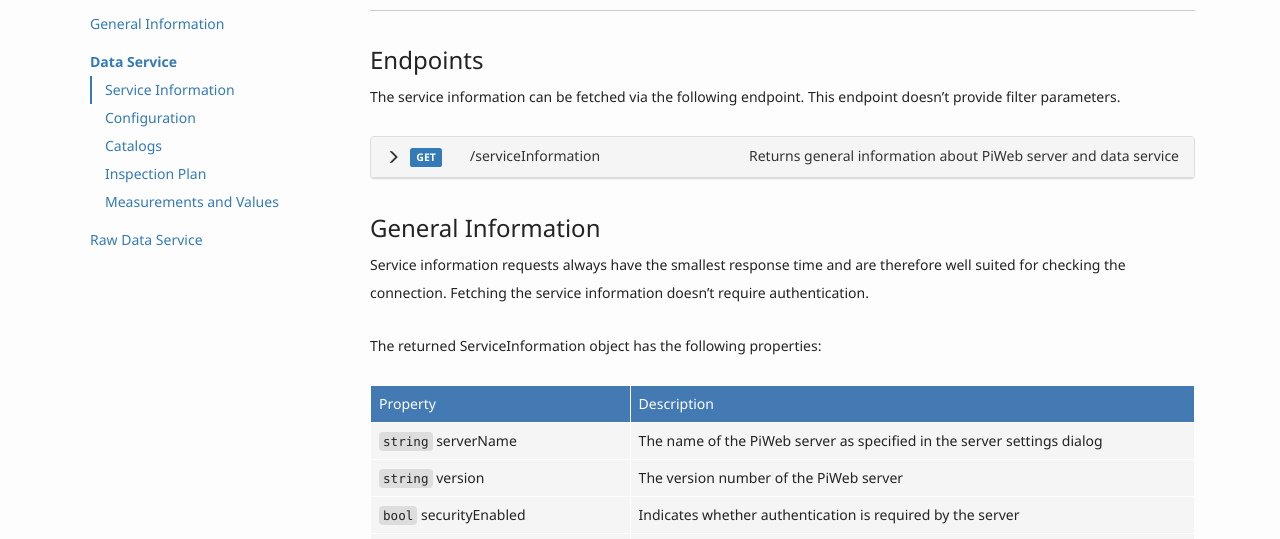
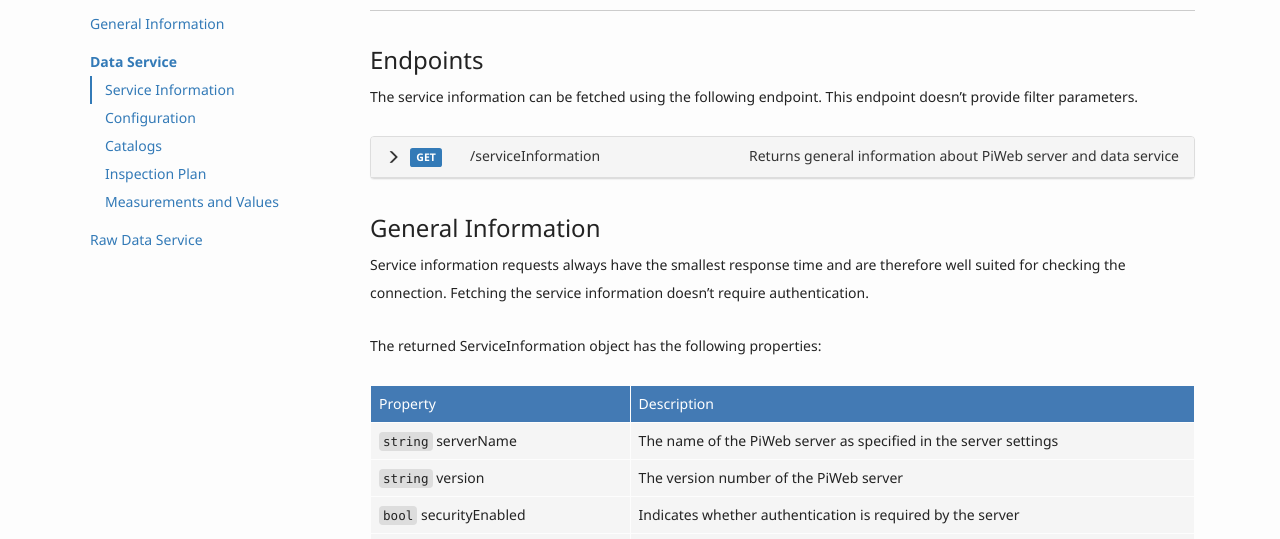
Before and after one commit to ZEISS-PiWeb/PiWeb-Api, a Jekyll site: the page built from _pages/0121-restapi-dataservice-serviceInformation.md, in a window 1280 px wide and 1292 px high. Shown: the part 241-780 px from the top of the window. Built offline with Jekyll 4.4.1, drawn with Linux system fonts in a browser that asks for light colours.

Commit message:
Content review

```diff
--- a/_pages/0121-restapi-dataservice-serviceInformation.md
+++ b/_pages/0121-restapi-dataservice-serviceInformation.md
@@ -13,7 +13,7 @@
 
 ### Endpoints
 
-The service information can be fetched via the following endpoint. This endpoint doesn't provide filter parameters.
+The service information can be fetched using the following endpoint. This endpoint doesn't provide filter parameters.
 
 {% assign linkId="serviceInformationEndpointGet" %}
 {% assign method="GET" %}
@@ -70,7 +70,7 @@
 {% capture table %}
 Property                                                   | Description
 -----------------------------------------------------------|---------------------------------------------------------------
-<nobr><code>string</code> serverName</nobr>                | The name of the PiWeb server as specified in the server settings dialog
+<nobr><code>string</code> serverName</nobr>                | The name of the PiWeb server as specified in the server settings
 <nobr><code>string</code> version</nobr>                   | The version number of the PiWeb server
 <nobr><code>bool</code> securityEnabled</nobr>             | Indicates whether authentication is required by the server
 <nobr><code>string</code> edition</nobr>                   | The database edition. Usually this is "PiWebDB"
```
